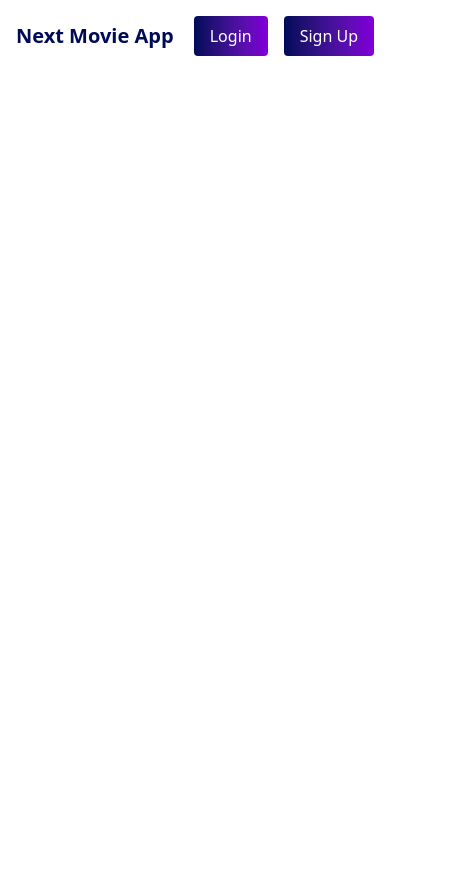
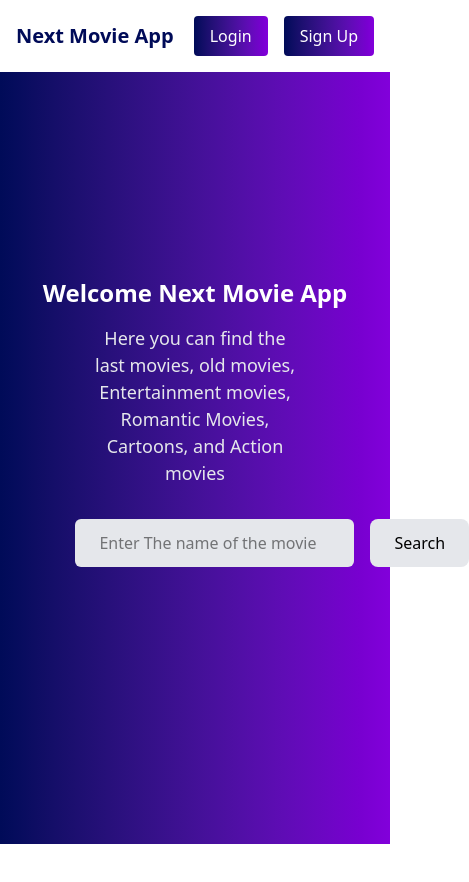
Before and after one commit to Maxamed459/Next-Movie-App, a Next.js app: page / in a window 390 px wide. Shown: the top 882 px of the page, 469 px wide, since content can reach past the window. After the commit the page ends 844 px from the top, so only its background shows below. Built offline with nearby package versions, Linux system fonts and the light colour scheme.

Commit message:
add responsiveness

```diff
--- a/app/page.tsx
+++ b/app/page.tsx
@@ -1,7 +1,31 @@
-import Image from "next/image";
-
 export default function Home() {
   return (
-    <div className="font-sans grid grid-rows-[20px_1fr_20px] items-center justify-items-center min-h-screen p-8 pb-20 gap-16 sm:p-20"></div>
+    <div className="flex items-center justify-center absolute inset-0 bg-linear-to-r from-[#000b58] to-purple-700">
+      <div className="max-w-[90%] mx-auto p-4 flex flex-col items-center justify-center ">
+        <div className="mb-4">
+          <h1 className="text-2xl md:text-3xl text-white lg:text-6xl font-bold text-center mb-4">
+            Welcome Next Movie App
+          </h1>
+          <p className="text-[18px] text-gray-200 text-center mb-4 max-w-2/3 mx-auto">
+            Here you can find the last movies, old movies, Entertainment movies,
+            Romantic Movies, Cartoons, and Action movies{" "}
+          </p>
+        </div>
+
+        <form className="w-3/4">
+          <div className="flex fle gap-4">
+            <input
+              type="text"
+              placeholder="Enter The name of the movie"
+              id="searchFilm"
+              className="px-6 py-3 rounded-md bg-gray-200 flex-3/4"
+            />
+            <button className="px-6 py-3 rounded-lg bg-gray-200 text-black font-medium flex-1/4 hover:bg-gray-700">
+              Search
+            </button>
+          </div>
+        </form>
+      </div>
+    </div>
   );
 }
```
